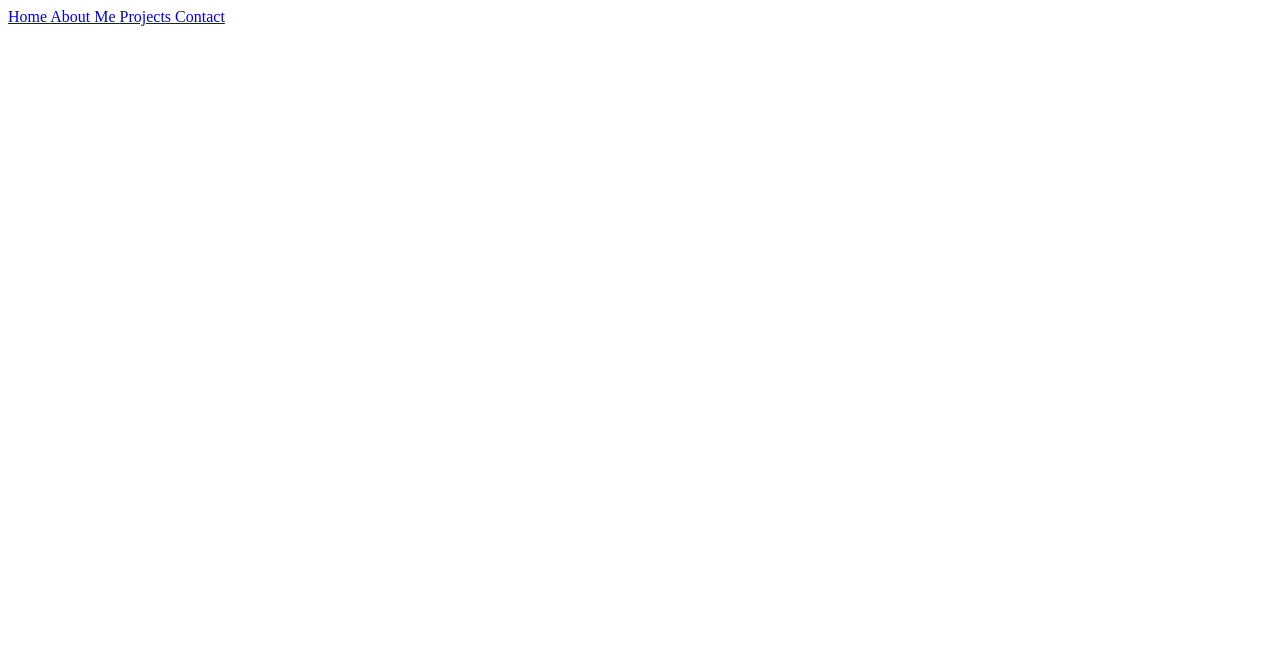
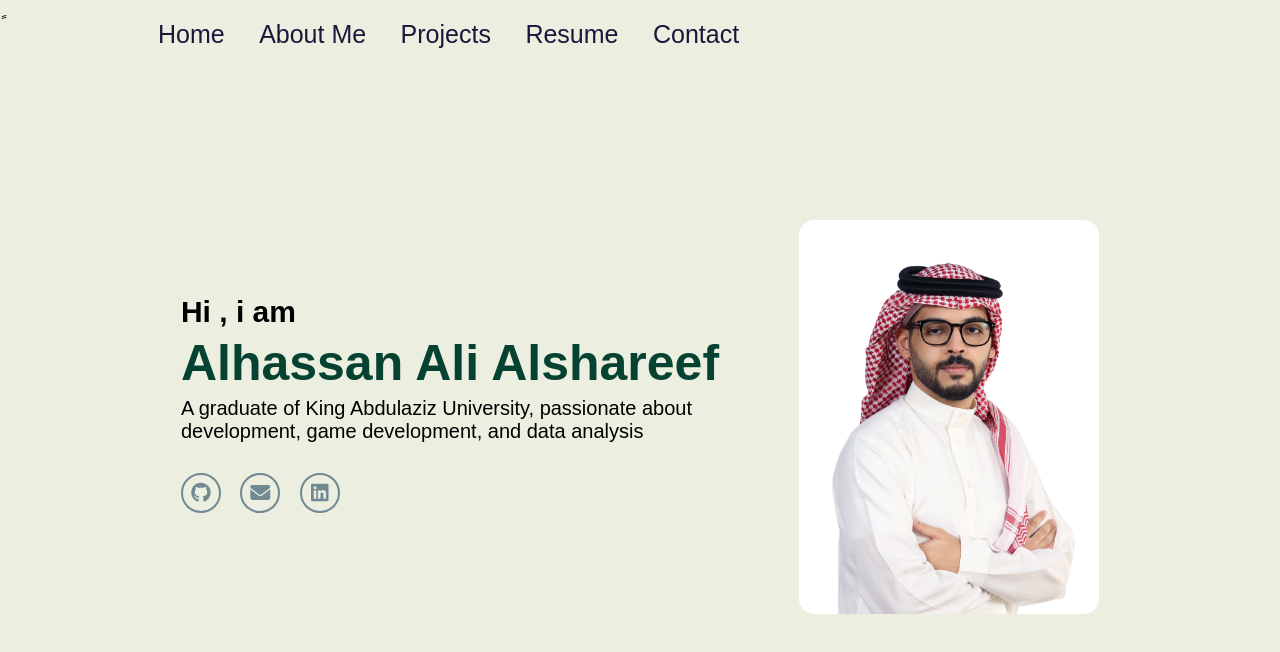
Before and after one commit to alhassan-alshareef/portfolio, a plain HTML site: page index.html in a window 1280 px wide. Drawn offline with Linux system fonts and the light colour scheme.

Commit message:
mid day update

```diff
--- a/index.html
+++ b/index.html
@@ -1,24 +1,48 @@
 <!DOCTYPE html>
 <html lang="en">
+
 <head>
     <meta charset="UTF-8">
     <meta name="viewport" content="width=device-width, initial-scale=1.0">
-    <title> Alhassan Ali Alshareef </title>
+    <title> Home </title>
     <link rel="stylesheet" href="./style.css">
+    <link rel="stylesheet" href="https://cdnjs.cloudflare.com/ajax/libs/font-awesome/6.4.0/css/all.min.css">ٍ
     <script src="./app.js"></script>
 </head>
 
 <body>
-    <header class = 'header'>
+    <header class='header'>
 
-        <nav class = 'navbar'>
+        <nav class='navbar'>
 
             <a href="#"> Home </a>
-            <a href="#"> About Me </a>
-            <a href="#"> Projects </a>
-            <a href="#"> Contact </a>
+            <a href="./Aboutme.html"> About Me </a>
+            <a href="./project.html"> Projects </a>
+            <a href="./Resume.html"> Resume </a>
+            <a href="./contact.html"> Contact </a>
         </nav>
 
     </header>
+
+    <section class='home'>
+        <div class='intro'>
+            <h3> Hi , i am </h3>
+            <h1> Alhassan Ali Alshareef</h1>
+            <p>A graduate of King Abdulaziz University, passionate about
+                <br> development, game development, and data analysis
+            </p>
+
+            <div class=" social">
+                <a href="https://github.com/alhassan-alshareef"> <i class="fa-brands fa-github"></i></a>
+                <a href="#"> <i class="fa-solid fa-envelope"></i></a>
+                <a href="https://www.linkedin.com/in/alhassan-alshareef-86b003285/"> <i class="fa-brands fa-linkedin"></i></a>
+            </div>
+        </div>
+        <div class='photo'>
+            <img src="image/alhassan.JPG" alt="Alhassan Ali Alshareef">
+        </div>
+    </section>
+
 </body>
+
 </html>
--- a/style.css
+++ b/style.css
@@ -0,0 +1,101 @@
+* {
+    margin: 0;
+    padding: 0;
+    box-sizing: border-box;
+    font-family: sans-serif;
+}
+
+body {
+    background-color: #ECEEDF;
+}
+
+.header {
+    position: fixed;
+    top: 0;
+    left: 0;
+    width: 100%;
+    padding: 20px 10%;
+    background: transparent;
+    justify-content: space-between;
+    align-items: center;
+    display: flex;
+    z-index: 100;
+
+}
+
+
+.navbar a {
+    display: inline-block;
+    font-size: 25px;
+    color: #19183B;
+    text-decoration: none;
+    font-weight: 500;
+    margin-left: 30px;
+    transition: .3s;
+}
+
+.navbar a:hover {
+    color: #708993
+}
+
+.home {
+    display: flex;
+    justify-content: center;
+    align-items: center;
+    width: 100%;
+    height: 100vh;
+    padding: 0 40px;
+    gap: 80px;
+}
+
+.intro {
+    max-width: 600px;
+}
+
+.intro h3 {
+    font-size: 30px;
+    font-weight: 700;
+}
+
+.intro h1 {
+    color: #064232;
+    font-size: 50px;
+    font-weight: 700;
+    margin: 5px 0;
+}
+
+.intro p {
+    font-size: 20px;
+
+
+}
+.social a{
+    display: inline-flex;
+    justify-content: center;
+    align-items: center;
+    width: 40px;
+    height: 40px;
+    background: transparent;
+    border: 2px solid #708993;
+    border-radius: 50%;
+    font-size: 20px;
+    color: #708993;
+    text-decoration: none;
+    margin: 30px 15px 30px 0;
+}
+
+.social a:hover {
+    background: #708993;
+    color: #081b29;
+    box-shadow: 0 0 20px #708993;
+}
+
+.home .photo img {
+    width: 300px;
+    height: auto;
+    border-radius: 15px;
+}
+.home .photo img:hover {
+    transform: scale(1.3, 1.4) ;
+    box-shadow: 0 10px 20px rgba(0, 0, 0, 0.25);
+}
```
Also changed, not shown: Aboutme.html (added, +25 -0 lines), Resume.html (added, +26 -0 lines), contact.html (added, +23 -0 lines), project.html (added, +23 -0 lines), image/alhassan.JPG (added).
